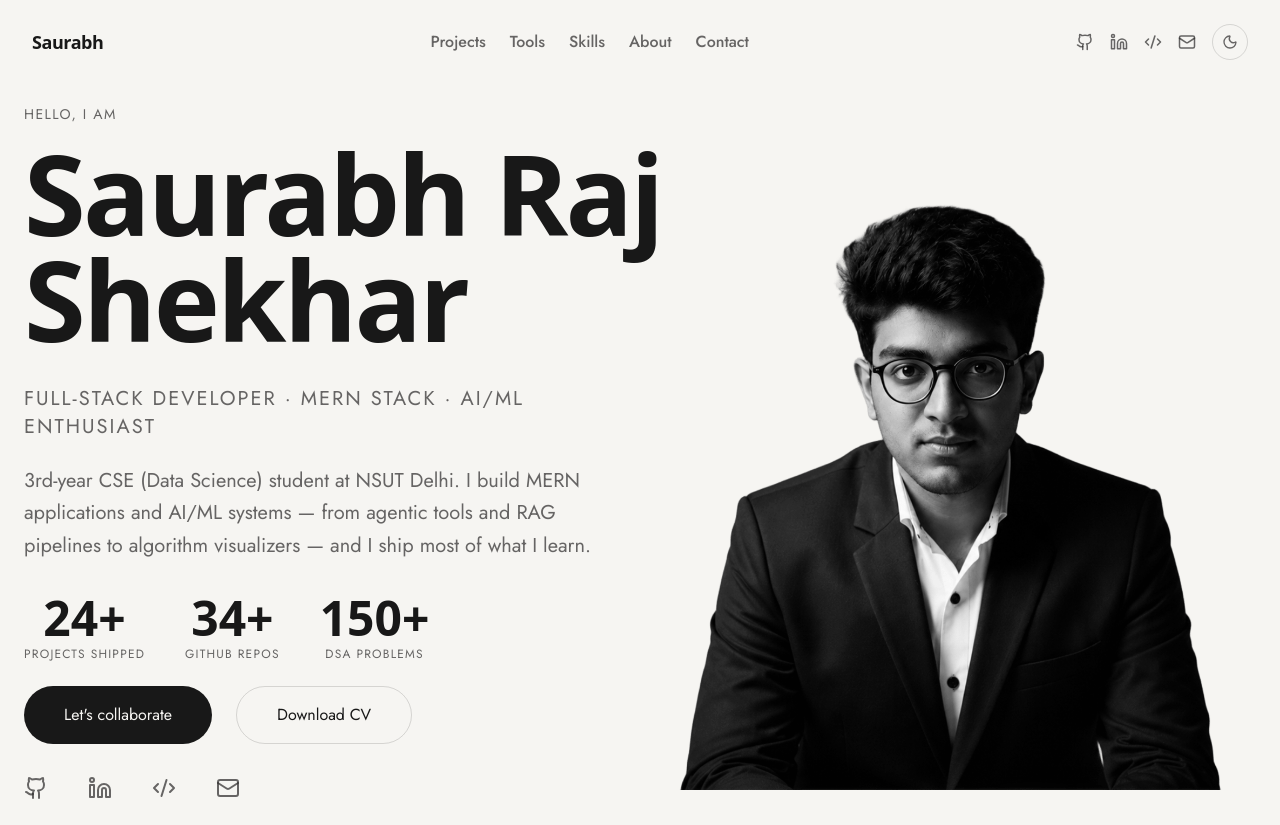
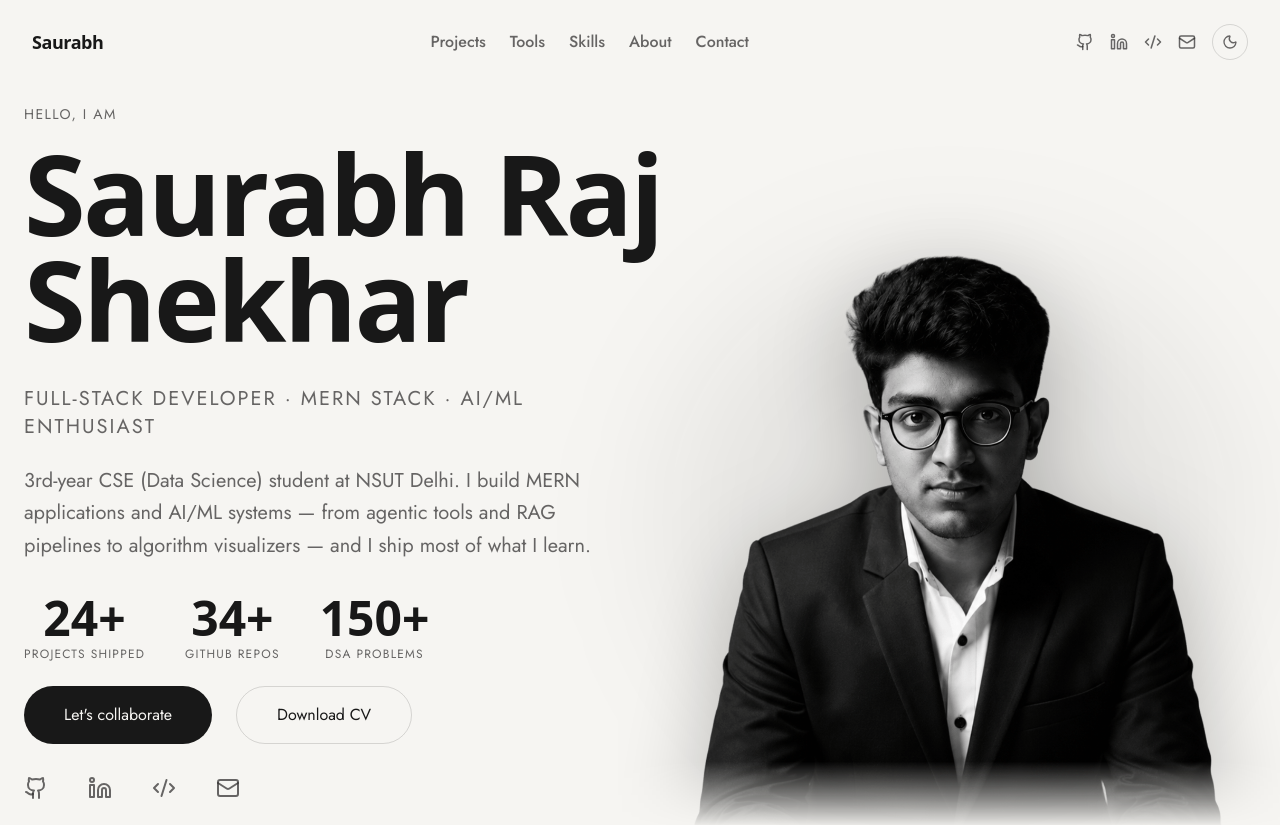
Before and after one commit to Zephyrex21/wolfpixel-portfolio, a React (Vite) app: page / in a window 1280 px wide. Shown: the top 825 px of the page. Built offline with nearby package versions, Linux system fonts and the light colour scheme; a web font is replaced by a local one.

Commit message:
Fixed some bugs on hero section

```diff
--- a/src/components/Home/Hero.tsx
+++ b/src/components/Home/Hero.tsx
@@ -1,7 +1,7 @@
 import React from "react";
 import { motion } from "framer-motion";
 import { Github, Linkedin, Mail, Code2 } from "lucide-react";
-import YourImg from "../../assets/photo.png";
+import YourImg from "/assets/photo-cutout.png";
 import CVPDF from "/assets/resume.pdf";
 import { SocialLink } from "../../utils/constants";
 import {
@@ -188,21 +188,43 @@ const Hero: React.FC = () => {
               z-0
             "
           >
-            <div className="h-full flex items-center">
+            <div className="relative h-full flex items-end justify-center">
+              {/* Ambient glow — reads as a soft dark blob in light mode,
+                  a soft light blob in dark mode; grounds the cutout so it
+                  doesn't float as a flat sticker on the page background. */}
+              <div
+                className="
+                  pointer-events-none
+                  absolute
+                  left-1/2 bottom-[6%]
+                  -translate-x-1/2
+                  w-[85%] h-[70%]
+                  rounded-full
+                  bg-foreground/[0.07]
+                  blur-3xl
+                "
+              />
+
               <img
                 src={YourImg}
                 alt="Saurabh Raj Shekhar"
                 loading="lazy"
                 className="
-                  h-[90%]
+                  relative
+                  h-[88%]
                   w-auto
                   object-contain
-                  grayscale
-                  transition-all
+                  drop-shadow-[0_25px_45px_rgba(0,0,0,0.25)]
+                  transition-transform
                   duration-700
-                  hover:grayscale-0
                   hover:scale-[1.02]
                 "
+                style={{
+                  maskImage:
+                    "linear-gradient(to bottom, black 90%, transparent 100%)",
+                  WebkitMaskImage:
+                    "linear-gradient(to bottom, black 90%, transparent 100%)",
+                }}
               />
             </div>
           </motion.div>
```
Also changed, not shown: public/assets/photo-cutout.png (renamed from public/assets/photo.png), src/assets/photo.png (deleted).
